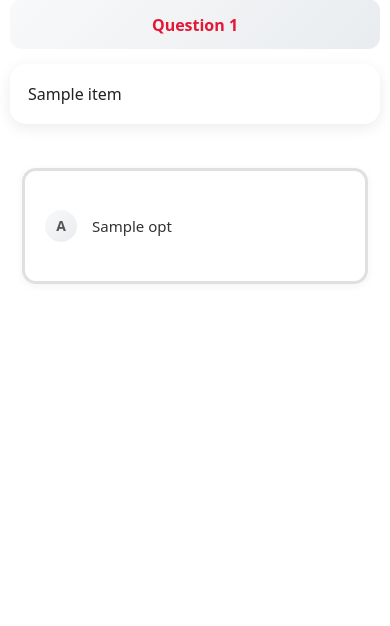
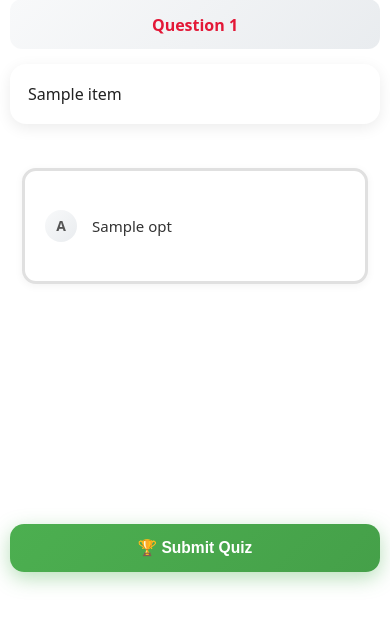
Before and after one commit to Social-Innovation-Lab/Innovation-exhibition-quiz, a Flask app: template templates/quiz.html in a window 390 px wide. Shown: the part 106-732 px from the top of the page. Run offline with Flask 3, Linux system fonts and the light colour scheme; the template is opened without the code that fills it: most values are stand-ins (such as "Sample title", 1, 10 or a date in 2020); some libraries are stand-ins or nearby versions.

Commit message:
Fix submit button proportions on mobile devices
Adjusted CSS and JavaScript for the submit button to ensure proper scaling and display on mobile interfaces.

Replit-Commit-Author: Agent
Replit-Commit-Session-Id: 37877615-d133-4c1f-b6b6-f54cbc6b3767
Replit-Commit-Checkpoint-Type: full_checkpoint
Replit-Commit-Event-Id: a6c60deb-697a-4a6f-8a4c-9e8f766aee5e
Replit-Commit-Screenshot-Url: https://storage.googleapis.com/screenshot-production-us-central1/474f6d33-5530-4c51-8e53-e2d7cdb3d75e/37877615-d133-4c1f-b6b6-f54cbc6b3767/keYhvUi

```diff
--- a/static/main.js
+++ b/static/main.js
@@ -70,7 +70,7 @@
     const submitBtn = document.getElementById('submitBtn');
 
     if (currentQuestion === totalQuestions - 1) {
-      submitBtn.style.display = 'block';
+      submitBtn.style.display = 'flex';
       // Enable submit if all 10 questions answered
       const shouldDisable = answeredCount < totalQuestions;
       submitBtn.disabled = shouldDisable;
--- a/templates/quiz.html
+++ b/templates/quiz.html
@@ -725,19 +725,25 @@ body {
     font-size: 18px;
   }
 
-  .submit-btn {
-    font-size: clamp(15px, 3.5vw, 18px);
-    padding: clamp(12px, 1.8vh, 14px) clamp(18px, 4vw, 24px);
+  .nav-controls {
     width: 100%;
-    max-width: 100%;
-    min-height: clamp(48px, 6.5vh, 56px);
-  }
-
-  .nav-controls {
     flex-direction: column;
     align-items: center;
     gap: clamp(10px, 2vh, 15px);
     margin-top: clamp(20px, 3vh, 30px);
+  }
+
+  .submit-btn {
+    width: 100% !important;
+    max-width: none !important;
+    min-height: clamp(48px, 12vw, 60px) !important;
+    padding: clamp(12px, 3.5vw, 16px) !important;
+    font-size: clamp(15px, 4vw, 18px) !important;
+    border-radius: clamp(10px, 4vw, 14px) !important;
+    gap: clamp(6px, 2.5vw, 10px) !important;
+    display: flex !important;
+    align-items: center !important;
+    justify-content: center !important;
   }
 }
 </style>
```
Also changed, not shown: replit.md (+6 -4 lines).
